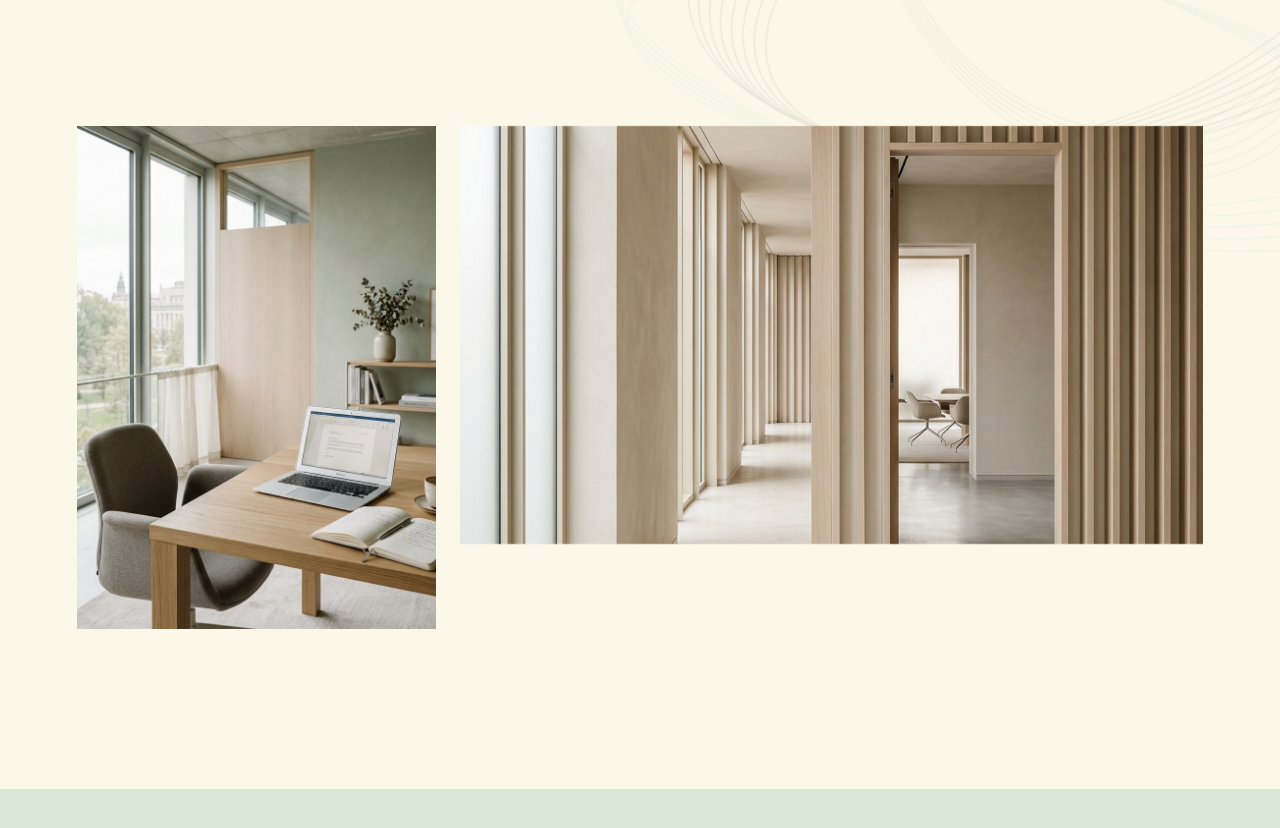
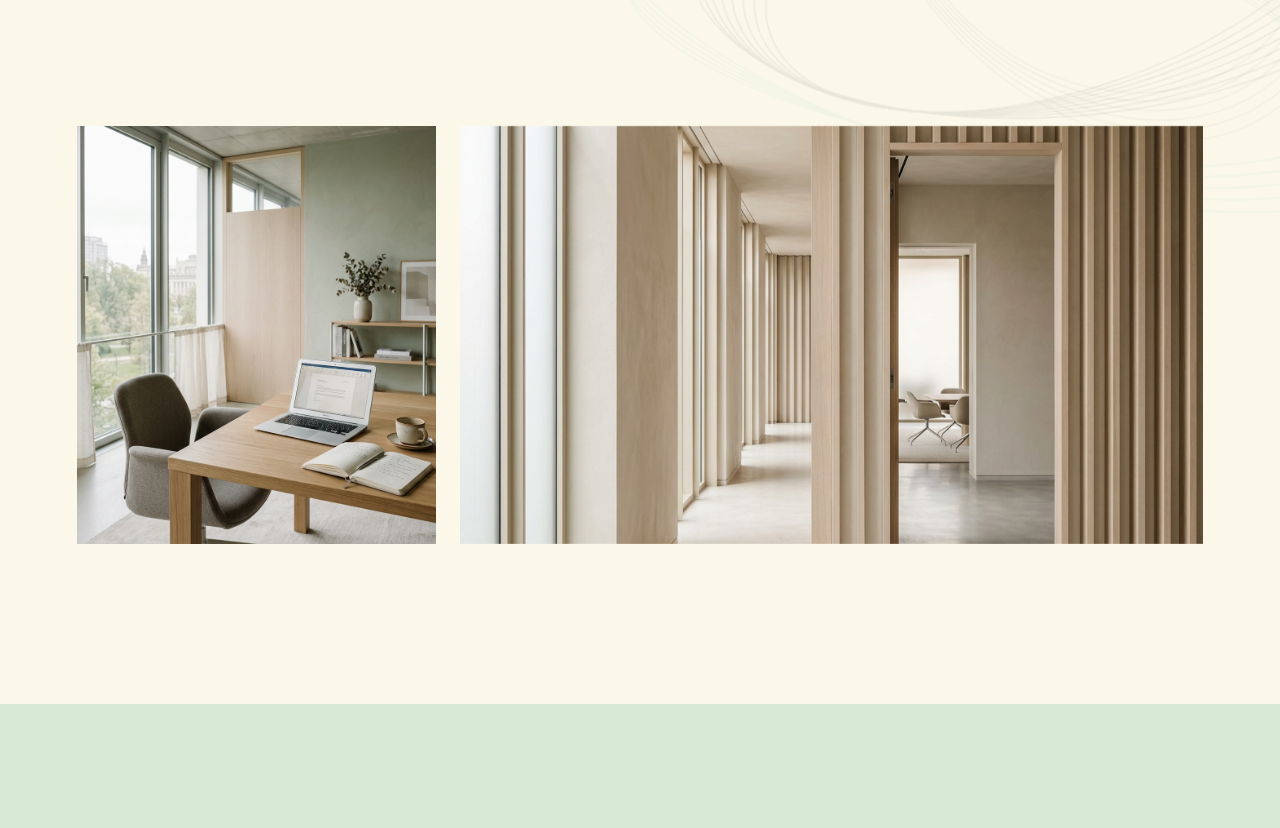
Before and after one commit to tugrulfirat/fardoy, a Next.js app: page / in a window 1280 px wide. Shown: the part 712-1540 px from the top of the page. Built offline with nearby package versions, Linux system fonts and the light colour scheme.

Commit message:
Fix Hero image alignment and height parity

```diff
--- a/app/page.tsx
+++ b/app/page.tsx
@@ -68,9 +68,13 @@ export default function Home() {
           </div>
         </div>
 
-        <div className="grid md:grid-cols-12 gap-6 mt-20 md:mt-32">
-          <div className="md:col-span-4 relative order-2 md:order-1">
-            <img src="/assets/office-minimal.png" alt="Office Interior" className="w-full aspect-[1/1.4] object-cover" />
+        <div className="grid md:grid-cols-12 gap-6 mt-20 md:mt-32 items-stretch">
+          <div className="md:col-span-4 relative order-2 md:order-1 min-h-[300px]">
+            <img
+              src="/assets/office-minimal.png"
+              alt="Office Interior"
+              className="w-full h-full md:absolute md:inset-0 object-cover"
+            />
           </div>
           <div className="md:col-span-8 relative order-1 md:order-2">
             <img src="/assets/architecture-strategic.png" alt="Strategic Environment" className="w-full aspect-video object-cover" />
```
